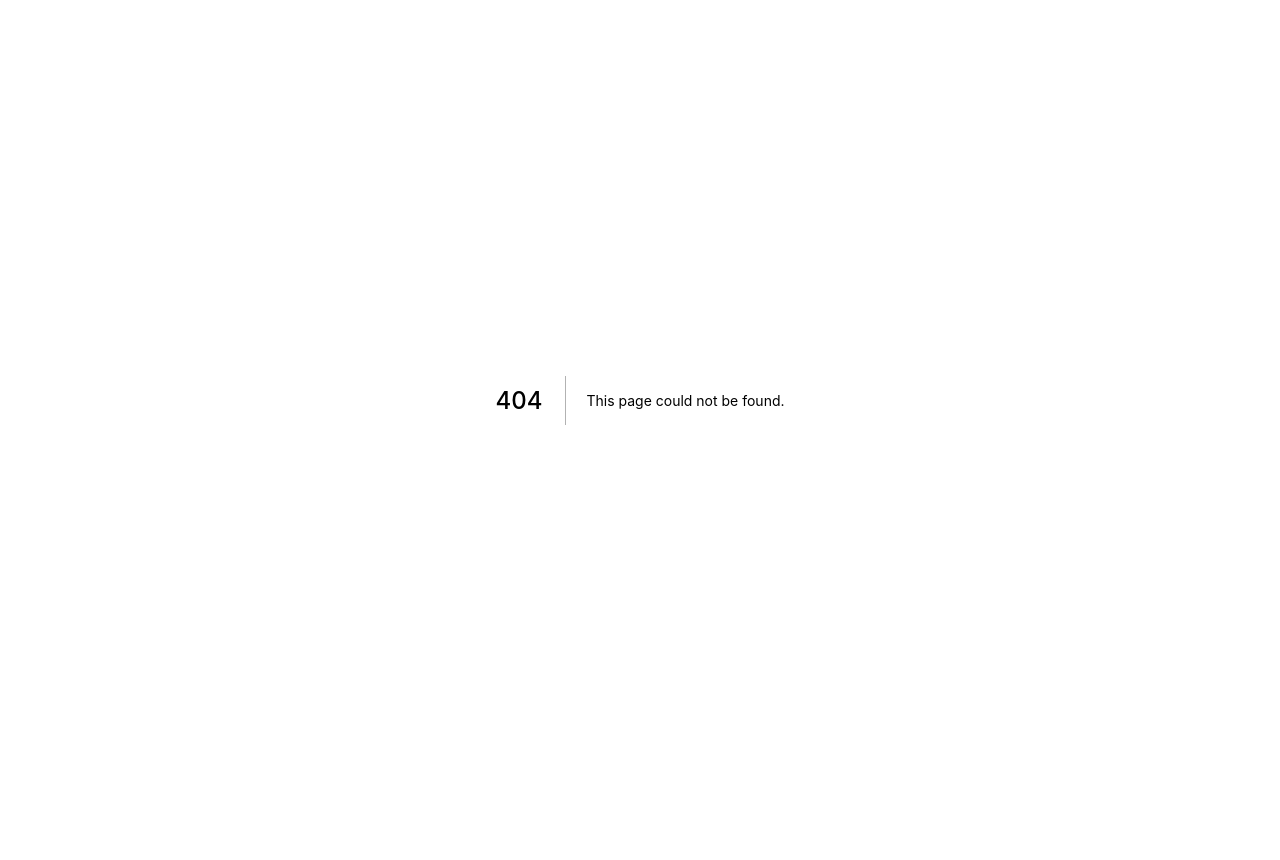
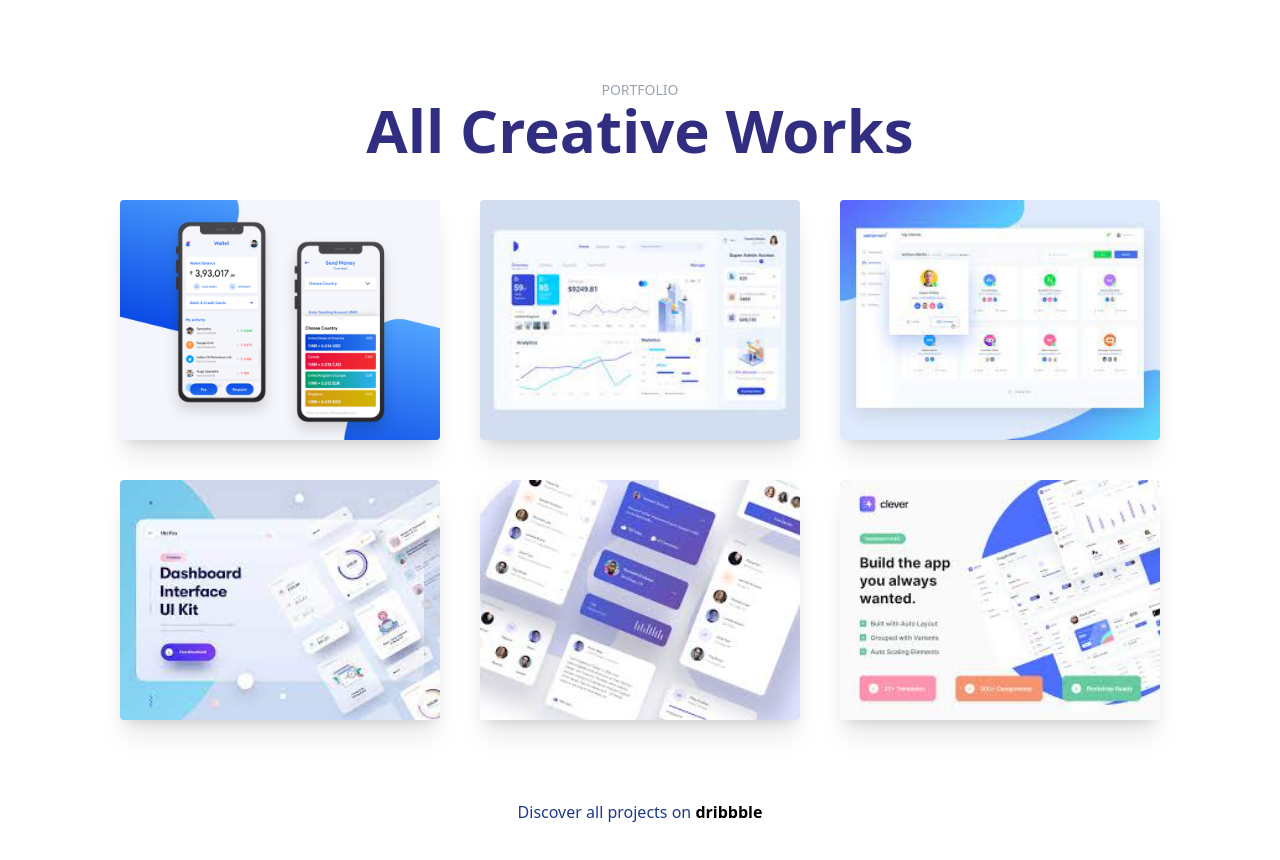
Before and after one commit to Kefa698/web, a Next.js app: page /works in a window 1280 px wide. Before the commit this address had no page. Shown: the top 860 px of the page. Before the commit the page ends 800 px from the top, so only its background shows below. Built offline with nearby package versions, Linux system fonts and the light colour scheme.

Commit message:
works
Signed-off-by: Kefa698 <kefaombongi07@gmail.com>

```diff
--- /dev/null
+++ b/pages/works.js
@@ -0,0 +1,88 @@
+import Image from 'next/image';
+import One from '../public/images/1.png';
+import Two from '../public/images/2.jpg';
+import Three from '../public/images/3.jpg';
+import Four from '../public/images/4.jpg';
+import Five from '../public/images/5.jpg';
+import Six from '../public/images/6.jpg';
+import { Element } from 'react-scroll';
+
+function works() {
+	return (
+		<Element id="work" name="work">
+			<div className="w-full my-20 h-auto flex flex-col justify-center items-center  ">
+				<p className="text-sm uppercase text-gray-400">Portfolio</p>
+				<h1 className="text-indigo-900 text-6xl font-bold text-center">
+					All Creative Works
+				</h1>
+				<div className="md:flex sm:flex-col md:flex-row justify-center items-center gap-10 mt-10">
+					<div className="rounded w-80 h-60 shadow-xl relative">
+						<Image
+							src={One}
+							alt="One"
+							layout="fill"
+							objectFit="cover"
+							className="p-2 rounded cursor-pointer"
+						/>
+					</div>
+					<div className="rounded w-80 h-60 shadow-xl relative">
+						<Image
+							src={Two}
+							alt="two"
+							layout="fill"
+							objectFit="cover"
+							className="p-2 rounded cursor-pointer"
+						/>
+					</div>
+					<div className="rounded w-80 h-60 shadow-xl relative">
+						<Image
+							src={Three}
+							alt="three"
+							layout="fill"
+							objectFit="cover"
+							className="p-2 rounded cursor-pointer"
+						/>
+					</div>
+				</div>
+				<div className="md:flex sm:flex-col md:flex-row justify-center items-start sm:pb-10 md:gap-10 mt-10">
+					<div className="rounded w-80 h-60 shadow-xl relative">
+						<Image
+							src={Four}
+							alt="four"
+							layout="fill"
+							objectFit="cover"
+							className="p-2 rounded cursor-pointer"
+						/>
+					</div>
+					<div className="rounded w-80 h-60 shadow-xl relative">
+						<Image
+							src={Five}
+							alt="five"
+							layout="fill"
+							objectFit="cover"
+							className="p-2 rounded cursor-pointer"
+						/>
+					</div>
+					<div className="rounded w-80 h-60 shadow-xl relative">
+						<Image
+							src={Six}
+							alt="six"
+							layout="fill"
+							objectFit="cover"
+							className="p-2 rounded cursor-pointer"
+						/>
+					</div>
+				</div>
+
+				<h1 className="text-blue-900 text-base my-10">
+					Discover all projects on{' '}
+					<a href="#" className="text-black font-semibold">
+						dribbble{' '}
+					</a>
+				</h1>
+			</div>
+		</Element>
+	);
+}
+
+export default works;
```
